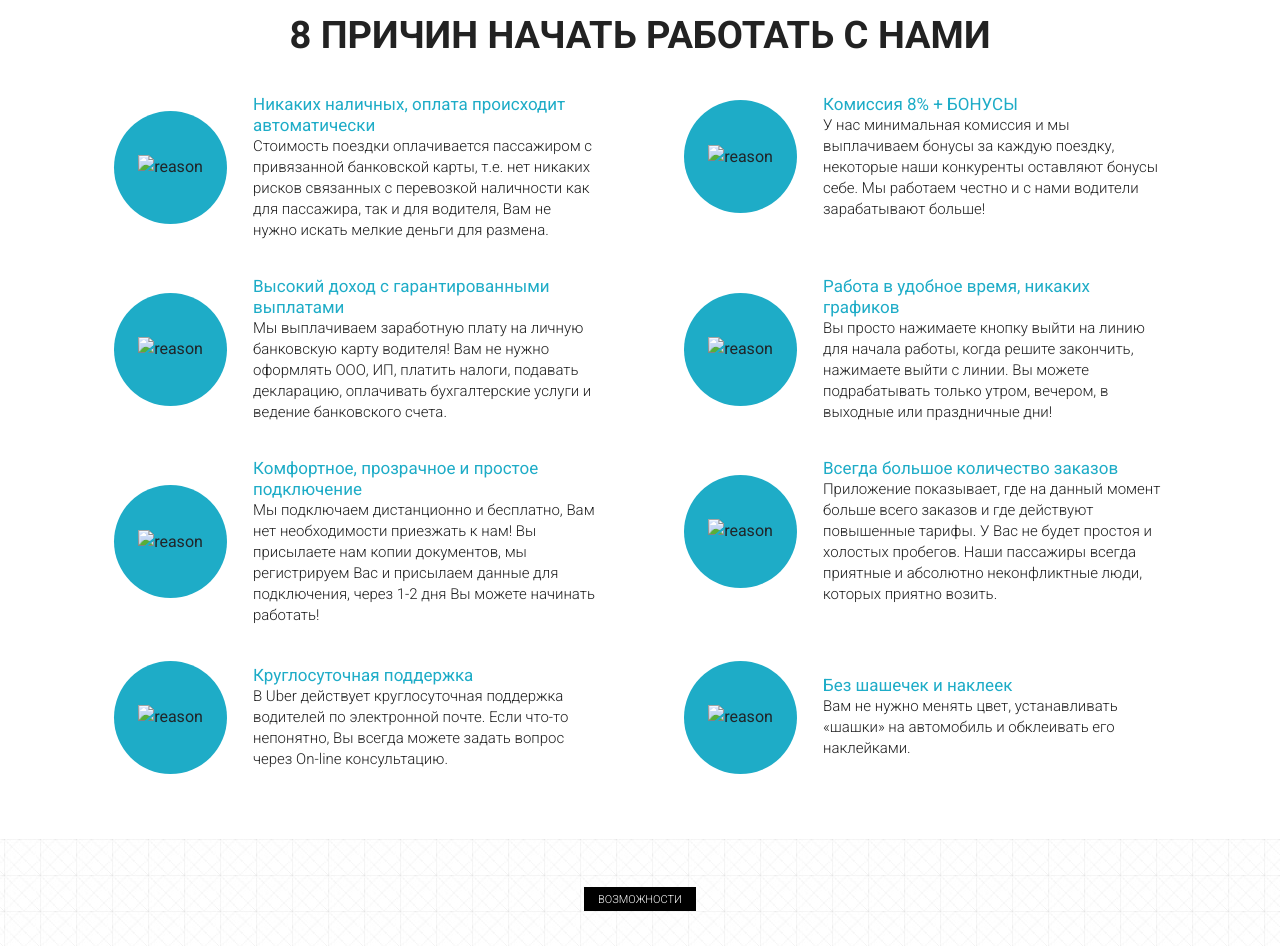
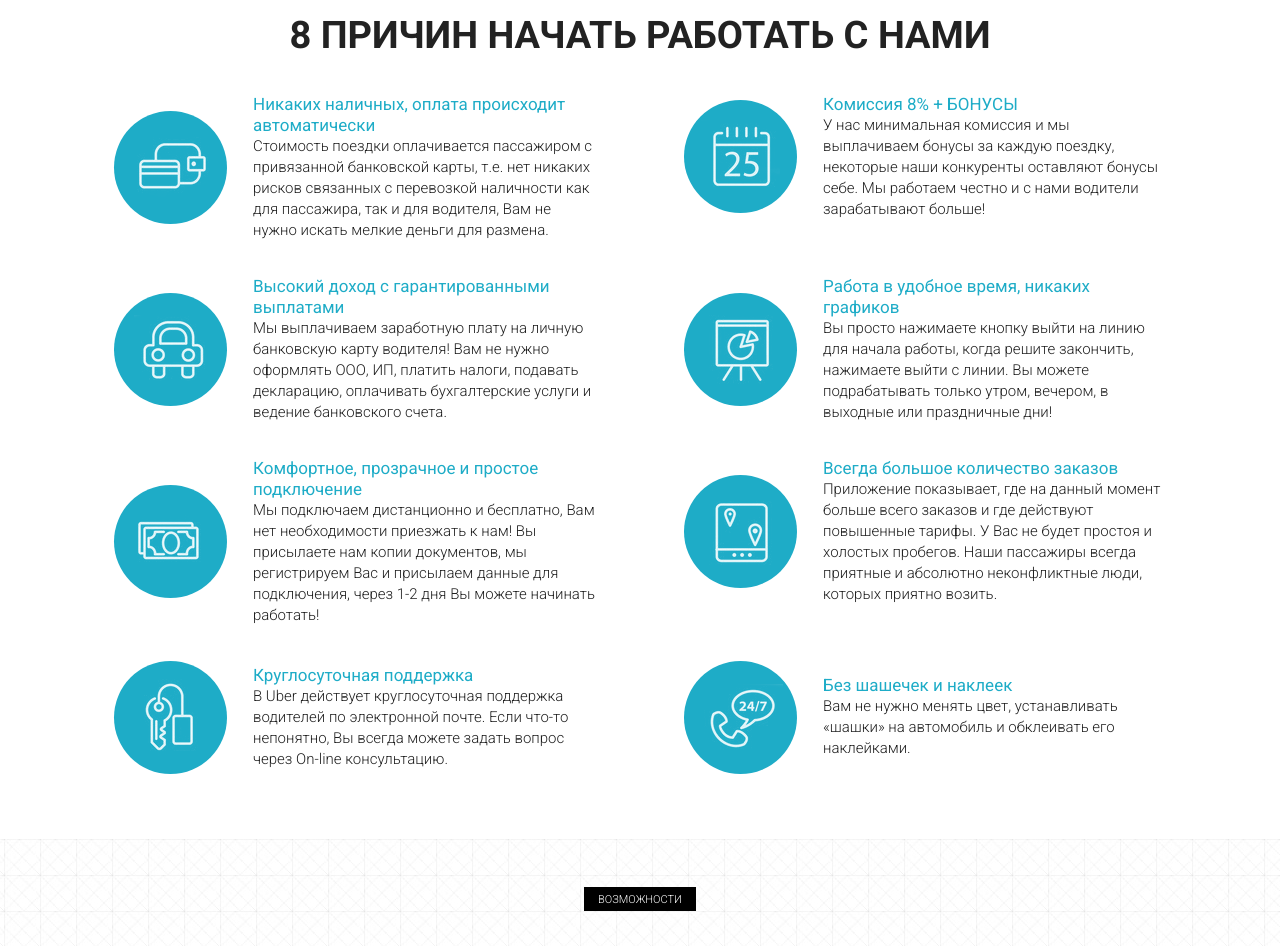
Before and after one commit to kovaleknik/kovaleknik.github.io, a plain HTML site: page index.html in a window 1280 px wide. Shown: the part 920-1866 px from the top of the page. Drawn offline with Linux system fonts and the light colour scheme; files whose address does not match are found by name.

Commit message:
Update index.html

```diff
--- a/index.html
+++ b/index.html
@@ -81,7 +81,7 @@
 				<div class="col-md-6">
 					<div class="reasons_block">
 						<div class="reasons_round">
-							<img src="/src/icons/logo/Rectangle-1.png" alt="reason">
+							<img src="icons/logo/Rectangle-1.png" alt="reason">
 						</div>
 						<div class="reasons_descr">
 							<div class="reasons_subtitle">Никаких наличных, оплата происходит автоматически</div>
@@ -94,7 +94,7 @@
 				<div class="col-md-6">
 					<div class="reasons_block">
 						<div class="reasons_round">
-							<img src="/src/icons/logo/Rectangle-2.png" alt="reason">
+							<img src="icons/logo/Rectangle-2.png" alt="reason">
 						</div>
 						<div class="reasons_descr">
 							<div class="reasons_subtitle">Комиссия 8% + БОНУСЫ</div>
@@ -107,7 +107,7 @@
 				<div class="col-md-6">
 					<div class="reasons_block">
 						<div class="reasons_round">
-							<img src="/src/icons/logo/Rectangle-3.png" alt="reason">
+							<img src="icons/logo/Rectangle-3.png" alt="reason">
 						</div>
 						<div class="reasons_descr">
 							<div class="reasons_subtitle">Высокий доход с гарантированными выплатами</div>
@@ -120,7 +120,7 @@
 				<div class="col-md-6">
 					<div class="reasons_block">
 						<div class="reasons_round">
-							<img src="/src/icons/logo/Rectangle-4.png" alt="reason">
+							<img src="icons/logo/Rectangle-4.png" alt="reason">
 						</div>
 						<div class="reasons_descr">
 							<div class="reasons_subtitle">Работа в удобное время, никаких графиков</div>
@@ -133,7 +133,7 @@
 				<div class="col-md-6">
 					<div class="reasons_block">
 						<div class="reasons_round">
-							<img src="/src/icons/logo/Rectangle-5.png" alt="reason">
+							<img src="icons/logo/Rectangle-5.png" alt="reason">
 						</div>
 						<div class="reasons_descr">
 							<div class="reasons_subtitle">Комфортное, прозрачное и простое подключение</div>
@@ -146,7 +146,7 @@
 				<div class="col-md-6">
 					<div class="reasons_block">
 						<div class="reasons_round">
-							<img src="/src/icons/logo/Rectangle-6.png" alt="reason">
+							<img src="icons/logo/Rectangle-6.png" alt="reason">
 						</div>
 						<div class="reasons_descr">
 							<div class="reasons_subtitle">Всегда большое количество заказов</div>
@@ -159,7 +159,7 @@
 				<div class="col-md-6">
 					<div class="reasons_block">
 						<div class="reasons_round">
-							<img src="/src/icons/logo/Rectangle-7.png" alt="reason">
+							<img src="icons/logo/Rectangle-7.png" alt="reason">
 						</div>
 						<div class="reasons_descr">
 							<div class="reasons_subtitle">Круглосуточная поддержка</div>
@@ -172,7 +172,7 @@
 				<div class="col-md-6">
 					<div class="reasons_block">
 						<div class="reasons_round">
-							<img src="/src/icons/logo/Rectangle.png" alt="reason">
+							<img src="icons/logo/Rectangle.png" alt="reason">
 						</div>
 						<div class="reasons_descr">
 							<div class="reasons_subtitle">Без шашечек и наклеек</div>
```
